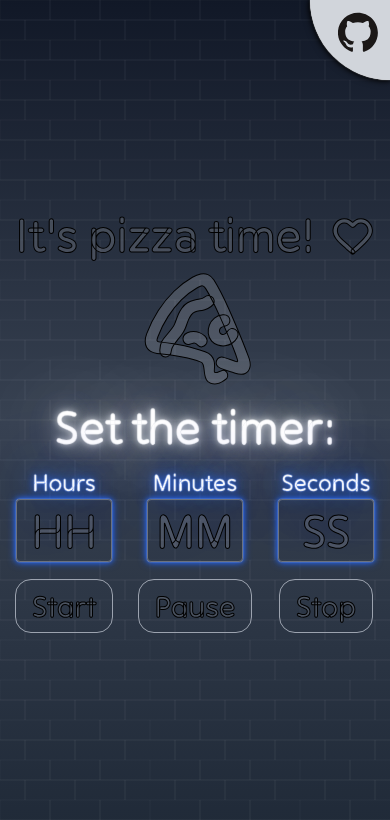
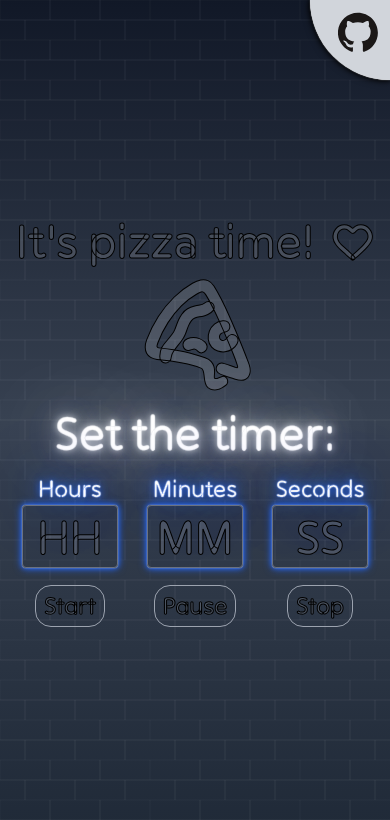
Before and after one commit to israelss/reactcron, a React (Vite) app: page / in a window 390 px wide. Shown: the top 820 px of the page. Built offline with nearby package versions, Linux system fonts and the light colour scheme.

Commit message:
style:refactor: Improvements on responsiveness

```diff
--- a/src/App.jsx
+++ b/src/App.jsx
@@ -1,10 +1,7 @@
 import { useState } from 'react';
 import { useInterval } from './hooks/useInterval';
-import Title from './Components/Title';
-import InputBar from './Components/InputBar';
-import ButtonBar from './Components/ButtonBar';
+import { Title, InputBar, ButtonBar, Banner } from './Components';
 import { isNotANumber, within59, within999 } from './utils/utils';
-import Banner from './Components/Banner';
 
 function App() {
   const [runningState, setRunningState] = useState(false);
@@ -101,11 +98,12 @@ function App() {
         font-tilt
         text-features
         text-center
+        min-w-max
       "
     >
       <Banner />
       <div
-        className="bg-brick-pattern h-screen grid place-content-center gap-4">
+        className="bg-brick-pattern min-h-screen grid place-content-center gap-4 w-screen min-w-max overflow-auto">
         <Title runningState={ runningState } />
         <InputBar
           onChange={ handleNumberChange }
--- a/src/Components/Banner.jsx
+++ b/src/Components/Banner.jsx
@@ -1,6 +1,6 @@
-import GitHubLogo from "./GitHubLogo";
+import { GitHubLogo } from "./GitHubLogo";
 
-export default function Banner() {
+export function Banner() {
   return (
     <a href="https://github.com/israelss/reactcron">
       <div className="grid justify-content-center transform bg-gray-300 border-yellow-500 shadow-neon-sm fixed top-0 right-0 w-20 h-20 rounded-bl-full">
--- a/src/Components/Button.jsx
+++ b/src/Components/Button.jsx
@@ -1,4 +1,4 @@
-export default function Button({ onClick, disabled, text }) {
+export function Button({ onClick, disabled, text }) {
 
   return (
     <button
@@ -8,14 +8,16 @@ export default function Button({ onClick, disabled, text }) {
         text-yellow-300
         border-yellow-300
         rounded-2xl
-        py-2
-        px-4
         border
+        py-1
+        px-2
         text-neon
         text-neon-on
-        text-3xl
+        text-2xl
         transform
         transition-neon
+        sm:py-2
+        sm:px-4
         sm:text-4xl
         hover:text-yellow-200
         hover:border-yellow-500
--- a/src/Components/ButtonBar.jsx
+++ b/src/Components/ButtonBar.jsx
@@ -1,7 +1,9 @@
-import Button from "./Button";
+import { Button } from "./Button";
+import { Responsive } from "./Responsive";
 
-export default function ButtonBar({ buttons }) {
+export function ButtonBar({ buttons }) {
   return (
+    <Responsive>
       <div className="grid justify-items-center grid-cols-3 gap-4">
         {
           buttons.map(({ text, onClick, disabled }) => (
@@ -14,5 +16,6 @@ export default function ButtonBar({ buttons }) {
           ))
         }
       </div>
+    </Responsive>
   );
 }
--- a/src/Components/GitHubLogo.jsx
+++ b/src/Components/GitHubLogo.jsx
@@ -1,4 +1,4 @@
-export default function GitHubLogo() {
+export function GitHubLogo() {
   return (
     <svg version="1.1" width="40px" height="40px" viewBox="0 0 43.44 42.37" xmlns="http://www.w3.org/2000/svg">
       <g transform="matrix(1.333 0 0 -1.333 -181.8 592.7)">
--- a/src/Components/Input.jsx
+++ b/src/Components/Input.jsx
@@ -1,4 +1,4 @@
-export default function Input({ value, onChange, disabled, label, placeholder }) {
+export function Input({ value, onChange, disabled, label, placeholder }) {
   return (
     <label
       htmlFor="initial-hours"
--- a/src/Components/InputBar.jsx
+++ b/src/Components/InputBar.jsx
@@ -1,7 +1,9 @@
-import Input from "./Input";
+import { Input } from "./Input";
+import { Responsive } from "./Responsive";
 
-export default function InputBar({ inputs, onChange, disabled }) {
+export function InputBar({ inputs, onChange, disabled }) {
   return (
+    <Responsive extraClasses="md:py-8 lg:py-10">
       <div className="grid justify-items-center grid-cols-3 gap-4">
         {
           inputs.map(({ label, value, placeholder }) => (
@@ -16,5 +18,6 @@ export default function InputBar({ inputs, onChange, disabled }) {
           ))
         }
       </div>
+    </Responsive>
   );
 }
--- /dev/null
+++ b/src/Components/Responsive.jsx
@@ -0,0 +1,10 @@
+export function Responsive({ children, extraClasses }) {
+  const responsiveBaseClasses = "transition-neon transform md:scale-125 lg:scale-150";
+  const responsiveClasses = `${responsiveBaseClasses} ${extraClasses ?? ''}`;
+
+  return (
+    <div className={ responsiveClasses }>
+      { children }
+    </div>
+  );
+}
--- a/src/Components/Title.jsx
+++ b/src/Components/Title.jsx
@@ -1,4 +1,6 @@
-export default function Title({ runningState }) {
+import { Responsive } from "./Responsive";
+
+export function Title({ runningState }) {
   const upperMessageStyle = `${runningState
     ? 'text-neon-on text-yellow-500'
     : 'text-neon-off'}`;
@@ -8,6 +10,7 @@ export default function Title({ runningState }) {
     : 'text-neon-on'}`;
 
   return (
+    <Responsive extraClasses="md:py-6 lg:py-16">
       <span className="text-5xl sm:text-6xl text-neon">
         <span className={ upperMessageStyle }>
           <p>
@@ -28,5 +31,6 @@ export default function Title({ runningState }) {
           </span>
         </span>
       </span>
+    </Responsive>
   );
 }
--- /dev/null
+++ b/src/Components/index.js
@@ -0,0 +1,4 @@
+export * from './Banner';
+export * from './ButtonBar';
+export * from './InputBar';
+export * from './Title';
```
Lines whose indentation alone changed are shown as unchanged.
